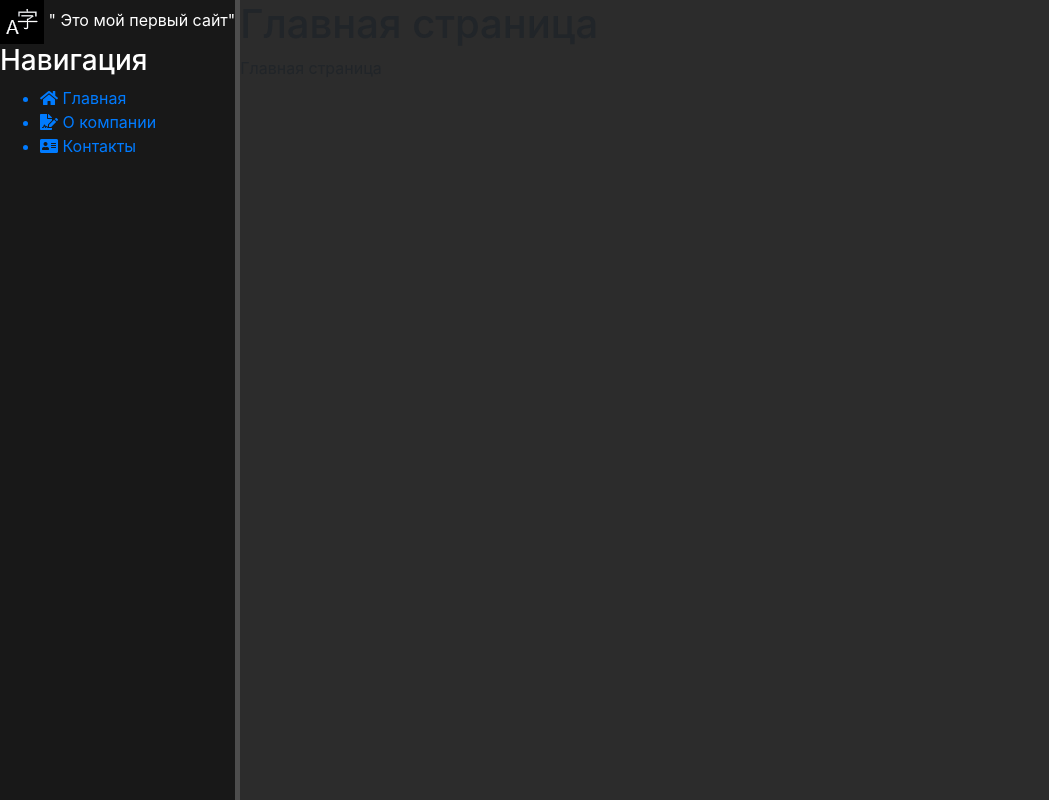
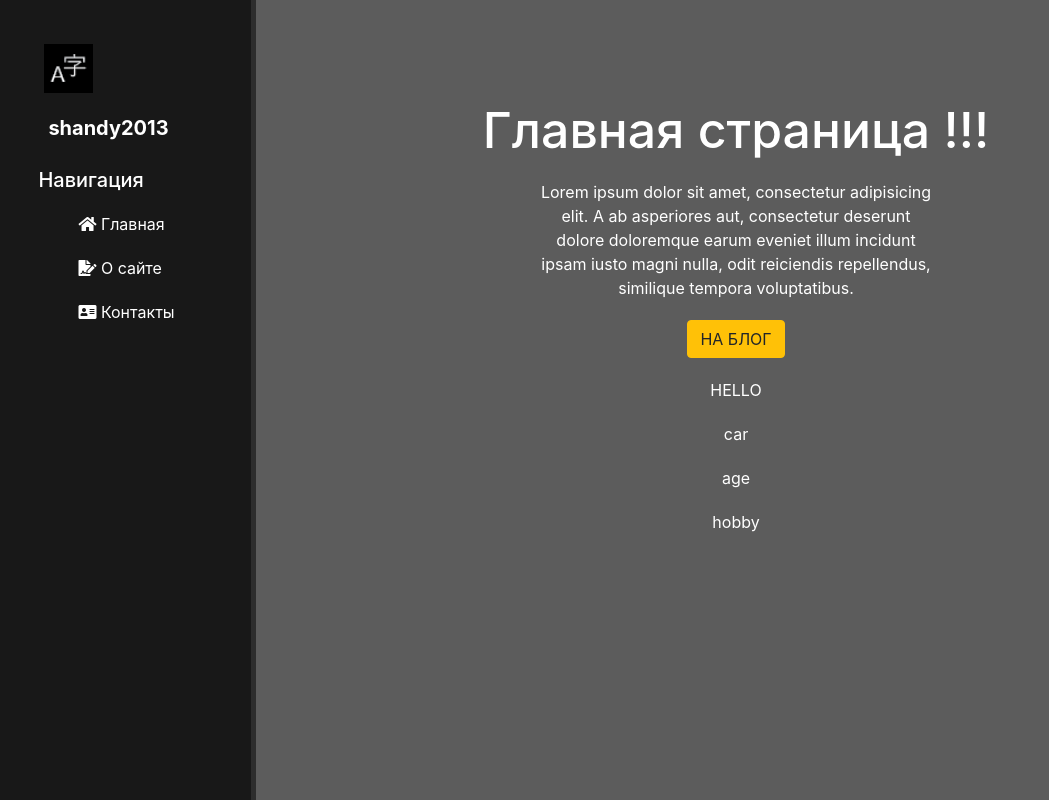
Before and after one commit to andrey2013shandy/my-first-blog, a Django app: page / in a window 1280 px wide. Shown: the whole page, without its empty margins (0-1049 px from the left). Run offline with Django 3.2, Linux system fonts and the light colour scheme; some libraries are stand-ins or nearby versions.

Commit message:
add button and format text

```diff
--- a/main/static/main/css/main.css
+++ b/main/static/main/css/main.css
@@ -1,14 +1,49 @@
 body {
-    background: #2c2c2c
+    background: #5c5c5c;
 }
 aside {
     float: left;
     background: #181818;
-    widht: 20%;
-    padding: 2,5%;
+    width: 20%;
+    padding: 3%;
     height: 100vh;
     color: #fff;
-    border-right: 5px solid #4d4d4d;
-
-
+    border-right: 5px solid #2d2d2d;
 }
+aside img {
+    width: 60px;
+    float: left;
+    padding: 3%;
+}
+aside .logo {
+    font-size: 20px;
+    margin-left: 10px;
+    font-weight: bold;
+    position: relative;
+    top: 15px;
+}
+aside h3 {
+    margin-top: 40px;
+    font-size: 20px;
+}
+aside ul {list-style: none}
+aside ul li {
+    color: #fff;
+    display: block;
+    margin-top: 20px;
+    transition: transform .3s ease;
+}
+aside ul li:hover, aside ul a:hover {
+    color: #eb5959;
+    text-decoration: none;
+    transform: scale(1.05);
+}
+main .features {
+    float: left;
+    color: #fff;
+    margin-top: 100px;
+    text-align: center;
+    width: 75%;
+}
+main .features h1 { font-size: 50px;}
+main .features p {max-width: 400px;margin: 20px auto}
--- a/main/templates/main/index.html
+++ b/main/templates/main/index.html
@@ -1,7 +1,18 @@
 {% extends 'main/layout.html' %}
-{% block title %} Главная страница {% endblock %}
+{% block title %} {{ title }} {% endblock %}
 {% block content %}
-    <h1>Главная страница</h1>
-    <p>Главная страница</p>
+    <div class="features">
+        <h1>{{ title }}</h1>
+        <p>Lorem ipsum dolor sit amet, consectetur adipisicing elit. A ab asperiores aut, consectetur deserunt dolore doloremque earum eveniet illum incidunt ipsam iusto magni nulla, odit reiciendis repellendus, similique tempora voluptatibus.</p>
+        <button class="btn btn-warning">{% filter upper %}на блог{% endfilter %} </button>
+    {% for el in values %}
+        {% if el == 'hello' %}
+              <p> {{ el|upper }}</p>
+        {% endif %}
+    {% endfor %}
+    {% for el in obj %}
+        <p> {{ el }}</p>
+    {% endfor %}
 
+    </div>
 {% endblock %}
--- a/main/templates/main/layout.html
+++ b/main/templates/main/layout.html
@@ -6,7 +6,7 @@
     <meta name="viewport"
           content="width=device-width, user-scalable=no, initial-scale=1.0, maximum-scale=1.0, minimum-scale=1.0">
     <meta http-equiv="X-UA-Compatible" content="ie=edge">
-    <title>{% block title %}     {% endblock %}</title>
+    <title>{% block title %} {% endblock %}</title>
     <link rel="stylesheet" href="https://stackpath.bootstrapcdn.com/bootstrap/4.5.2/css/bootstrap.min.css">
     <link rel="stylesheet" href="{% static 'main/css/main.css' %}">
     <link rel="stylesheet" href="https://use.fontawesome.com/releases/v5.8.2/css/all.css">
@@ -14,11 +14,11 @@
 <body>
     <aside>
         <img src="{% static 'main/img/icon.png' %}" alt="logo">
-        <span class="logo"> " Это мой первый сайт" </span>
-        <h3>Навигация</h3>
+        <span class="logo">shandy2013</span>
+        <h3> Навигация </h3>
         <ul>
-            <a href=""><li><i class="fas fa-home"></i> Главная</li></a>
-            <a href=""><li><i class="fas fa-file-signature"></i></i> О компании </li></a>
+            <a href="{% url 'home' %}"><li><i class="fas fa-home"></i> Главная</li></a>
+            <a href="{% url 'about' %}"><li><i class="fas fa-file-signature"></i> О сайте </li></a>
             <a href=""><li><i class="fas fa-address-card"></i> Контакты</li></a>
         </ul>
     </aside>
@@ -26,7 +26,5 @@
         {% block content %}
         {% endblock %}
     </main>
-
-
 </body>
 </html>
--- a/main/urls.py
+++ b/main/urls.py
@@ -1,6 +1,6 @@
 from django.urls import path
 from . import views
 urlpatterns = [
-       path('', views.index),
-       path('about', views.about)
+       path('', views.index, name='home'),
+       path('about', views.about, name='about' )
 ]
--- a/main/views.py
+++ b/main/views.py
@@ -3,7 +3,17 @@ from django.shortcuts import render
 
 # Create your views here.
 def index(request):
-    return render(request, 'main/index.html')
+    data = {
+        'title': 'Главная страница !!!',
+        'values': ['Ssomej', 'hello', '1234'],
+        'obj': {
+            'car': 'BMN',
+            'age': 12,
+            'hobby': 'football'
+
+        }
+    }
+    return render(request, 'main/index.html',data)
 
 
 def about(request):
```
Also changed, not shown: main/templates/main/about.html (+6 -2 lines).
